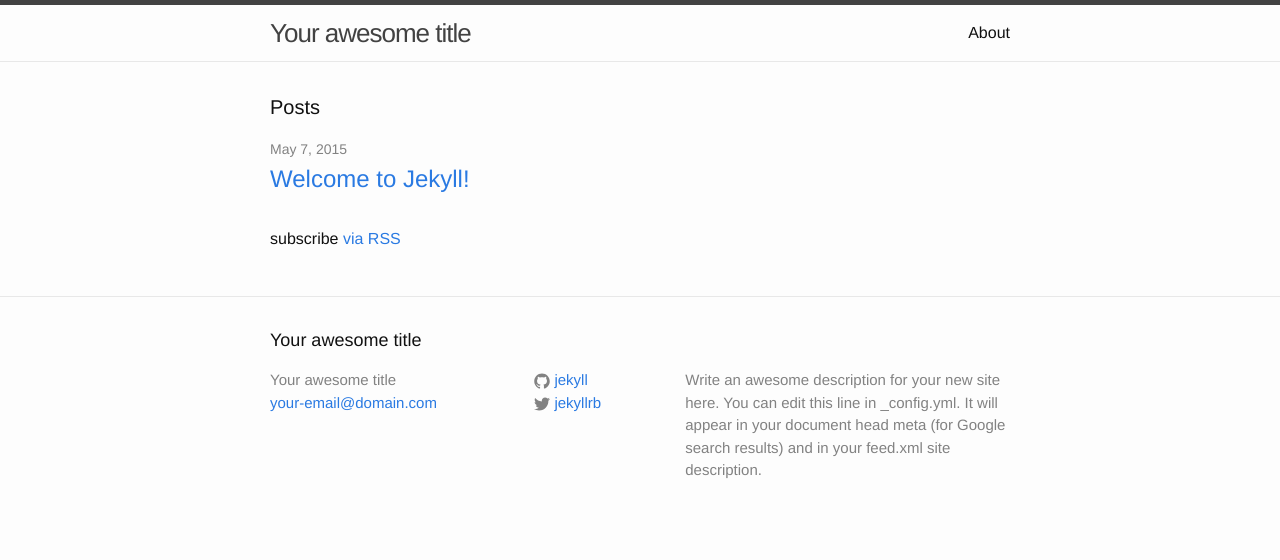
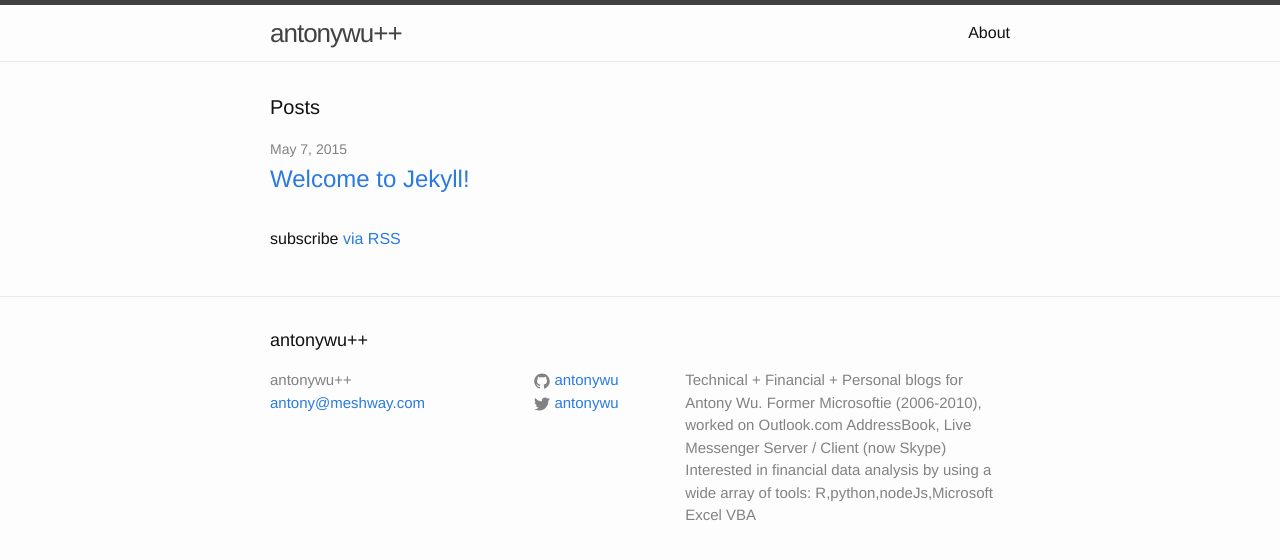
Before and after one commit to antonywu/antonywu.github.io, a Jekyll site: the page built from index.html, in a window 1280 px wide. Shown: the top 560 px of the page. Built offline with Jekyll 4.4.1, drawn with Linux system fonts in a browser that asks for light colours.

Commit message:
_config.yml: Updated config parameters

```diff
--- a/_config.yml
+++ b/_config.yml
@@ -1,14 +1,14 @@
 # Site settings
-title: Your awesome title
-email: your-email@domain.com
+title: antonywu++
+email: antony@meshway.com
 description: > # this means to ignore newlines until "baseurl:"
-  Write an awesome description for your new site here. You can edit this
-  line in _config.yml. It will appear in your document head meta (for
-  Google search results) and in your feed.xml site description.
+  Technical + Financial + Personal blogs for Antony Wu.
+  Former Microsoftie (2006-2010), worked on Outlook.com AddressBook, Live Messenger Server / Client (now Skype)
+  Interested in financial data analysis by using a wide array of tools: R,python,nodeJs,Microsoft Excel VBA
 baseurl: "" # the subpath of your site, e.g. /blog/
 url: "http://yourdomain.com" # the base hostname & protocol for your site
-twitter_username: jekyllrb
-github_username:  jekyll
+twitter_username: antonywu
+github_username:  antonywu
 
 # Build settings
 markdown: kramdown
```
